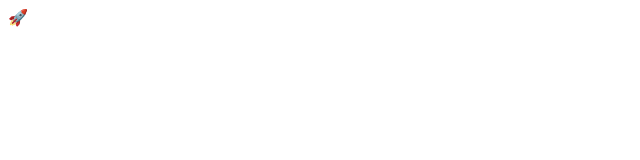
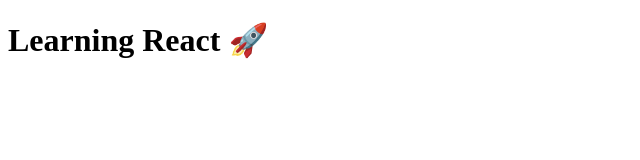
Before and after one commit to dmjrmh/dom-manipulation, a plain HTML site: page index.html in a window 1280 px wide. Shown: the whole page, without its empty margins (0-640 px from the left). Drawn offline with nearby package versions, Linux system fonts and the light colour scheme.

Commit message:
changed script from jquery to vanila js

```diff
--- a/index.html
+++ b/index.html
@@ -11,9 +11,25 @@
   </body>
 </html>
 
-<script>
+<!-- <script>
   $(document).ready(function () {
     $("#app").append("🚀");
     console.log("hehe");
   });
+</script> -->
+
+<script type="text/javascript">
+  const app = document.getElementById("app");
+
+  // create new element h1
+  const header = document.createElement("h1");
+
+  // create node for h1
+  const headerContent = document.createTextNode("Learning React 🚀");
+
+  // append text into h1
+  header.appendChild(headerContent);
+
+  // save h1 into div app
+  app.appendChild(header);
 </script>
```
